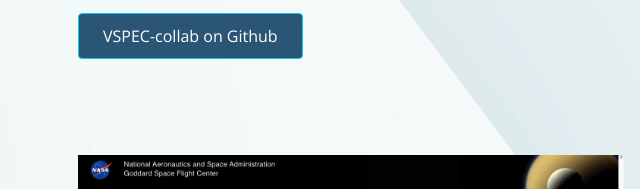
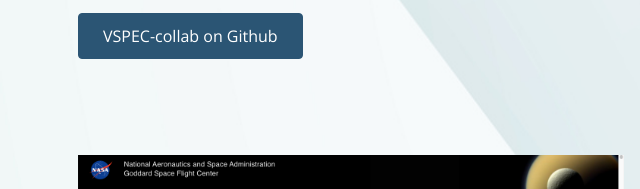
Before and after one commit to AchrafDhahbi/AchrafDhahbi.github.io, a plain HTML site: page index.html in a window 1280 px wide. In both pictures the pointer is over the button "VSPEC-collab on Github". Shown: the part 1939-2128 px from the top of the page, 574-1214 px from the left. Drawn offline with nearby package versions, Linux system fonts and the light colour scheme.

Commit message:
Button hover border

```diff
--- a/css/style.css
+++ b/css/style.css
@@ -75,6 +75,7 @@ footer p{
   /* Add a background color on hover */
 .btn-group button:hover {
 	background-color: #2b5574;
+	border: 1px solid #2b5574;
 	color: white;
   }
 
```
